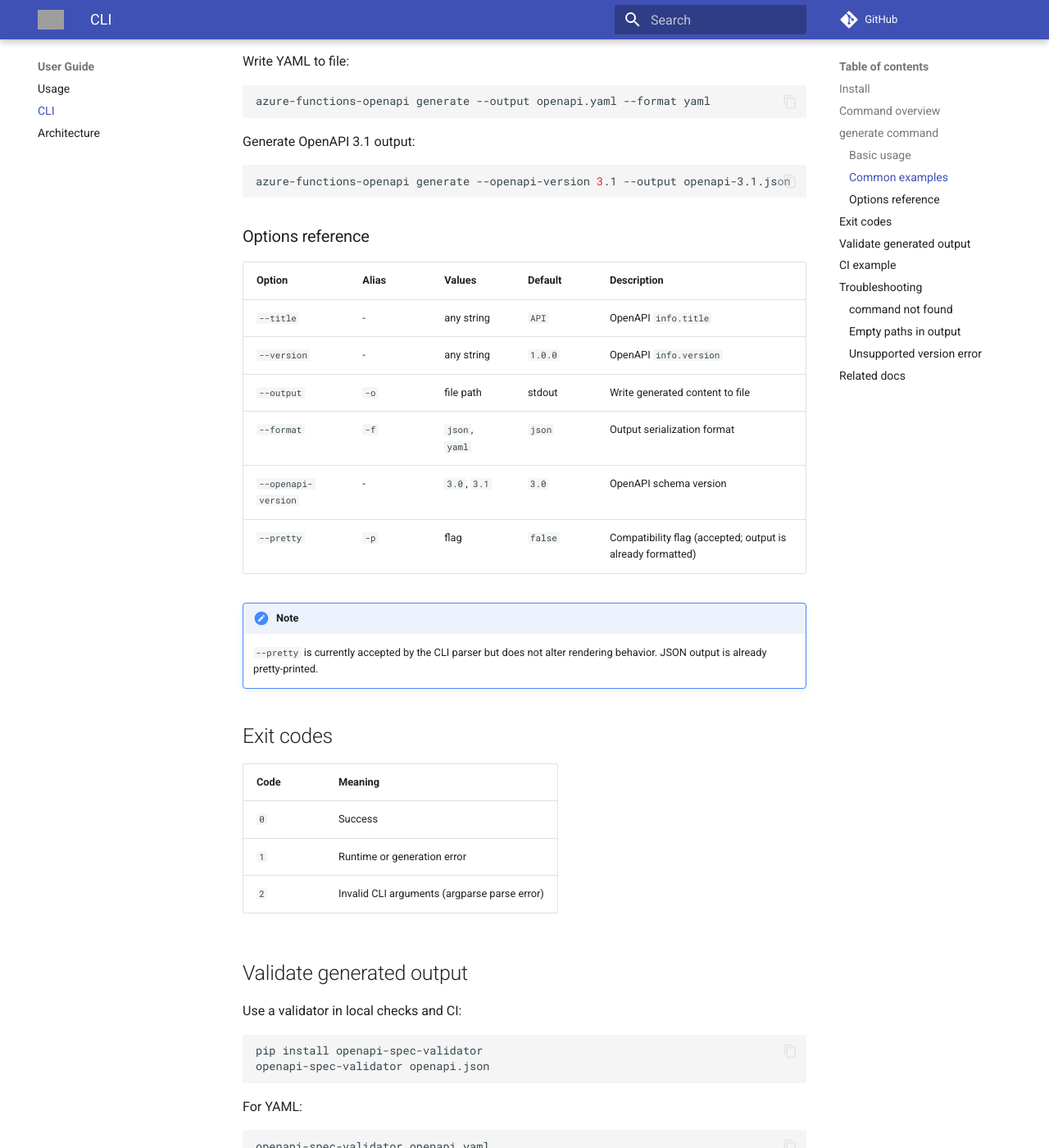
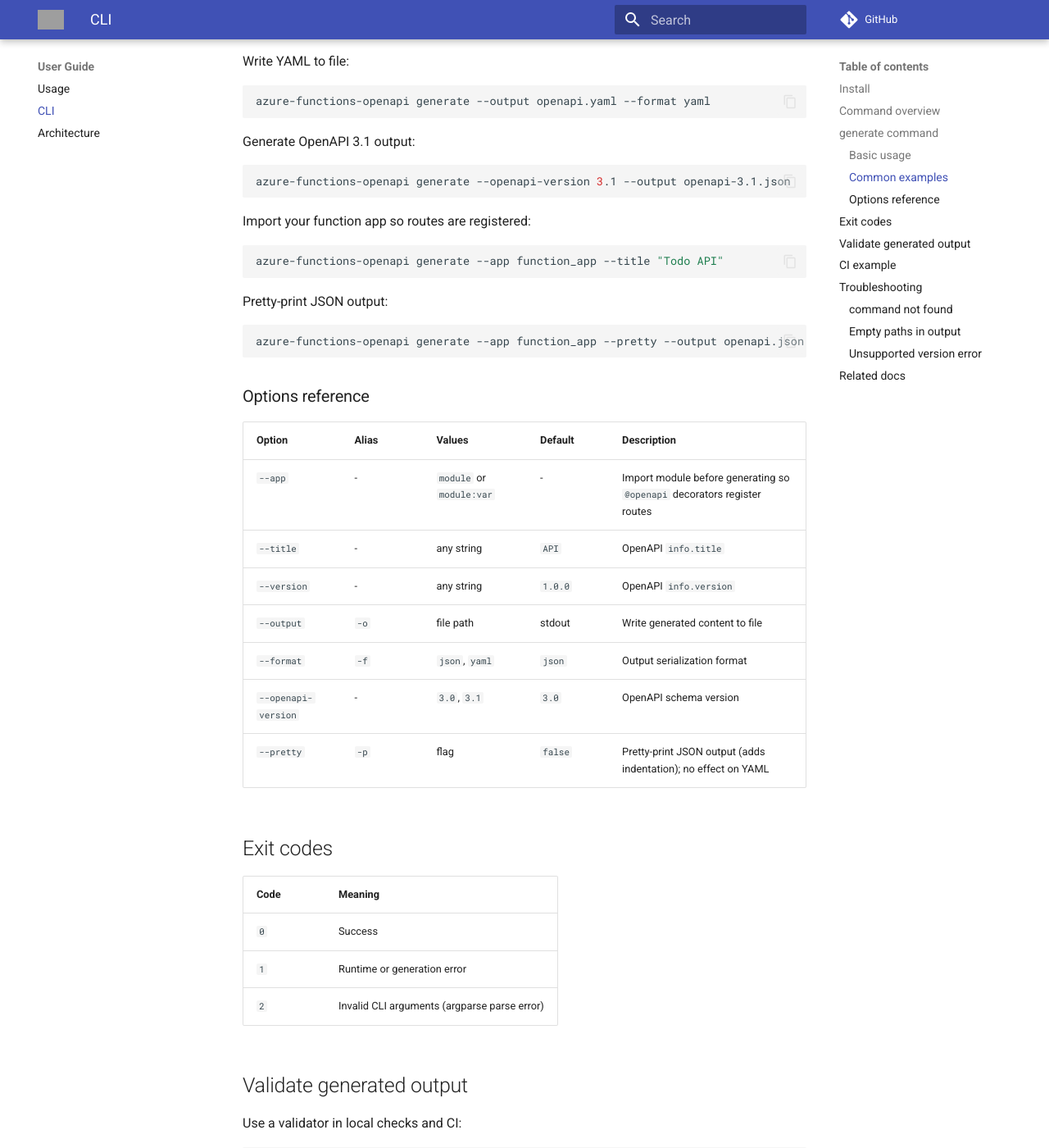
Before and after one commit to yeongseon/azure-functions-openapi, an MkDocs documentation site: the page built from docs/cli.md, in a window 1280 px wide and 1400 px high, scrolled down 1302 px. Shown: the whole window at 82% size. Built offline with MkDocs 1.6.1 and Material for MkDocs 9.7.7, drawn with Linux system fonts in a browser that asks for light colours; comment, search, counter and statistics services are not loaded; grey boxes are pictures that could not be loaded.

Commit message:
fix: implement --pretty flag, extract _build_spec helper, sync docs

````diff
--- a/docs/cli.md
+++ b/docs/cli.md
@@ -66,19 +66,29 @@
 azure-functions-openapi generate --openapi-version 3.1 --output openapi-3.1.json
 ```
 
+Import your function app so routes are registered:
+
+```bash
+azure-functions-openapi generate --app function_app --title "Todo API"
+```
+
+Pretty-print JSON output:
+
+```bash
+azure-functions-openapi generate --app function_app --pretty --output openapi.json
+```
+
 ### Options reference
 
 | Option | Alias | Values | Default | Description |
 | --- | --- | --- | --- | --- |
+| `--app` | - | `module` or `module:var` | - | Import module before generating so `@openapi` decorators register routes |
 | `--title` | - | any string | `API` | OpenAPI `info.title` |
 | `--version` | - | any string | `1.0.0` | OpenAPI `info.version` |
 | `--output` | `-o` | file path | stdout | Write generated content to file |
 | `--format` | `-f` | `json`, `yaml` | `json` | Output serialization format |
 | `--openapi-version` | - | `3.0`, `3.1` | `3.0` | OpenAPI schema version |
-| `--pretty` | `-p` | flag | `false` | Compatibility flag (accepted; output is already formatted) |
-
-!!! note
-    `--pretty` is currently accepted by the CLI parser but does not alter rendering behavior. JSON output is already pretty-printed.
+| `--pretty` | `-p` | flag | `false` | Pretty-print JSON output (adds indentation); no effect on YAML |
 
 ## Exit codes
 
````
Also changed, not shown: README.md (+1 -1 lines), 3 other files.
